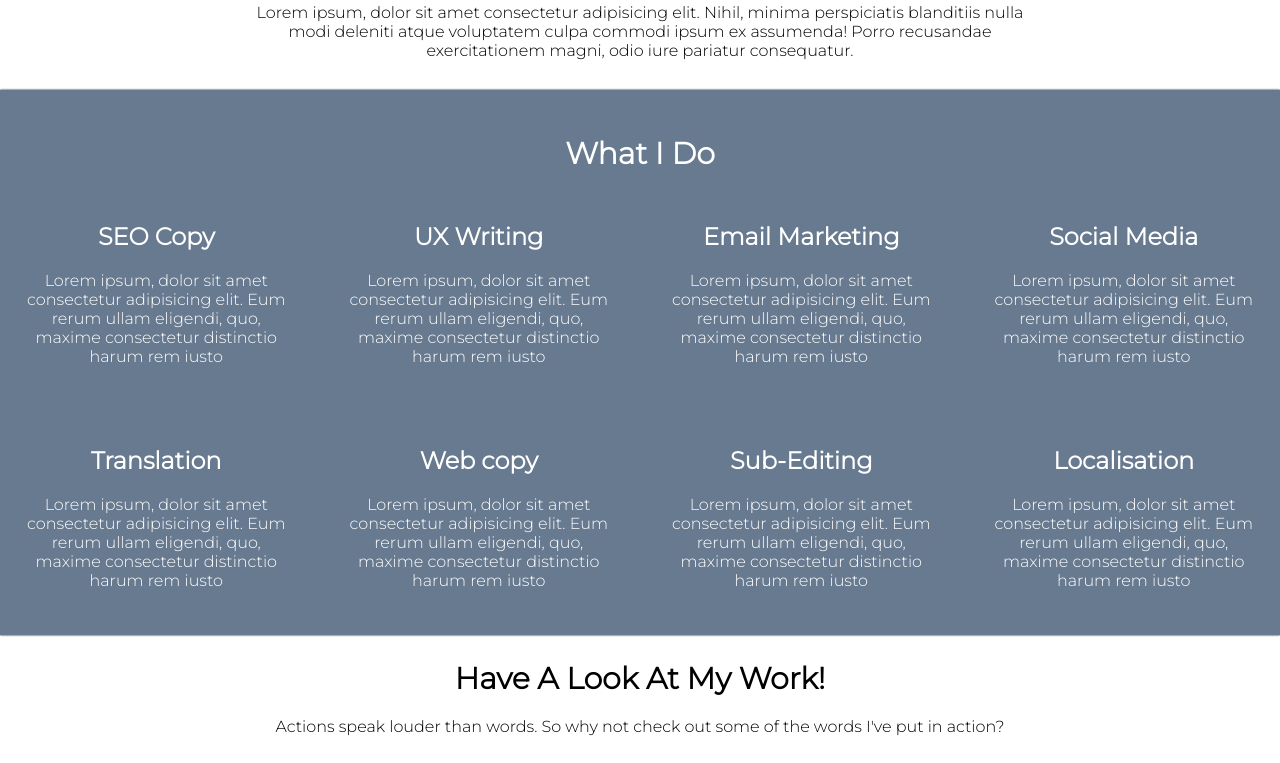
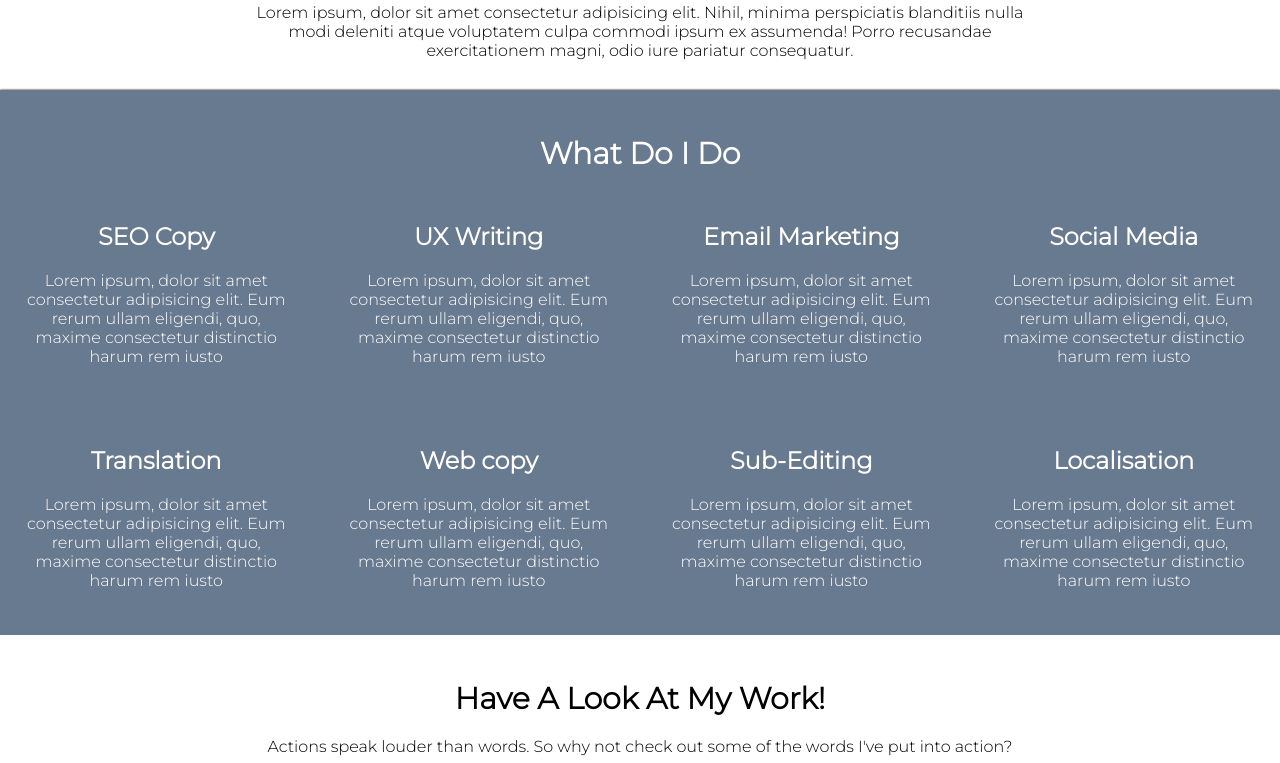
Before and after one commit to Mardoolio/nmardcopywritingwebsite, a plain HTML site: page index.html in a window 1280 px wide. Shown: the part 1432-2195 px from the top of the page. Drawn offline with Linux system fonts and the light colour scheme.

Commit message:
Add files via upload

```diff
--- a/index.html
+++ b/index.html
@@ -64,7 +64,7 @@
     </section>
 
     <section class="what-i-do-section">
-        <h1>What I Do</h1>
+        <h1>What Do I Do</h1>
         <div class="grid-container">
             <div class="grid-item">
               <div class="what-i-do-content">
@@ -117,9 +117,9 @@
           </div>
     </section>
 
-    <section class="cta-intro-section white">
+    <section class="cta-sample-section white">
         <h1>Have A Look At My Work!</h1>
-        <p>Actions speak louder than words. So why not check out some of the words I've put in action?</p>
+        <p>Actions speak louder than words. So why not check out some of the words I've put into action?</p>
     </section>
 
     <section class="samples-accordion">
```
